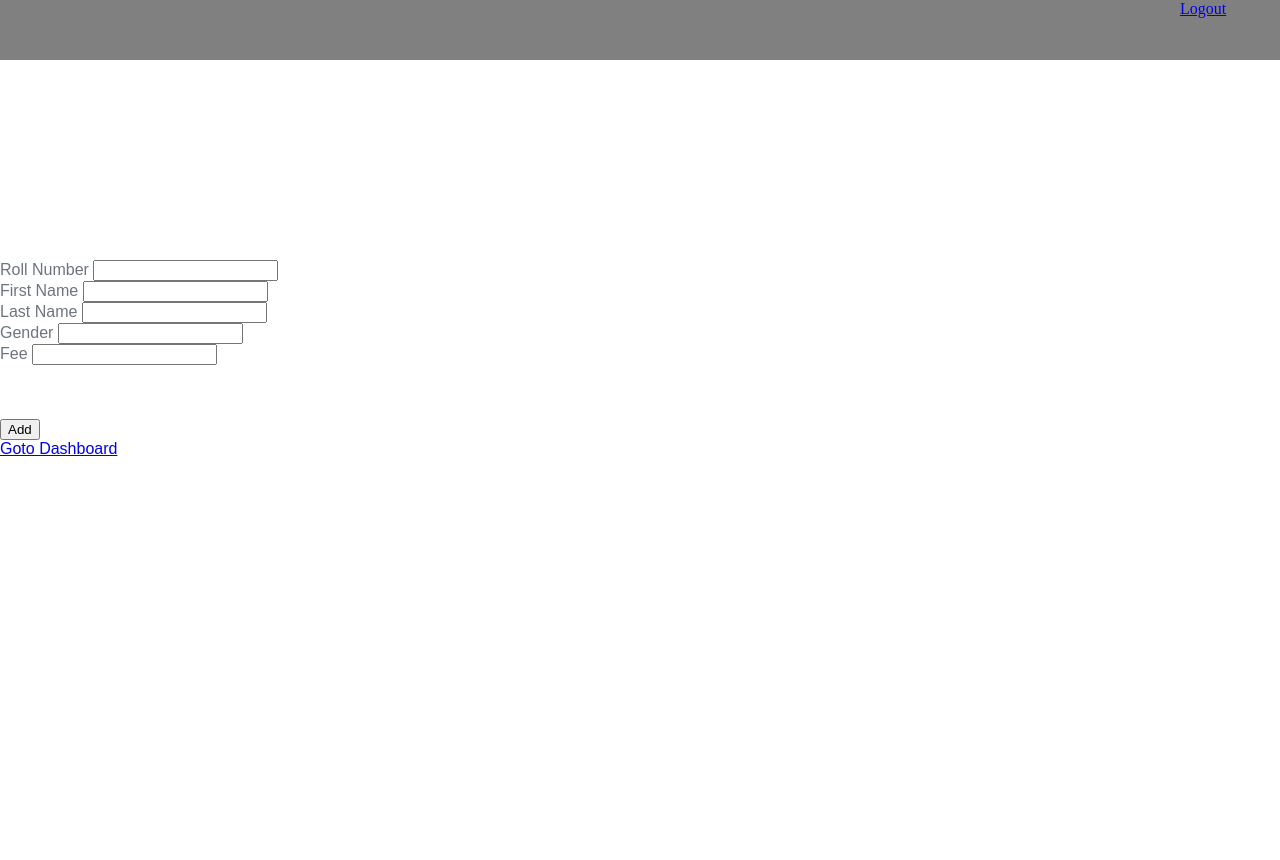
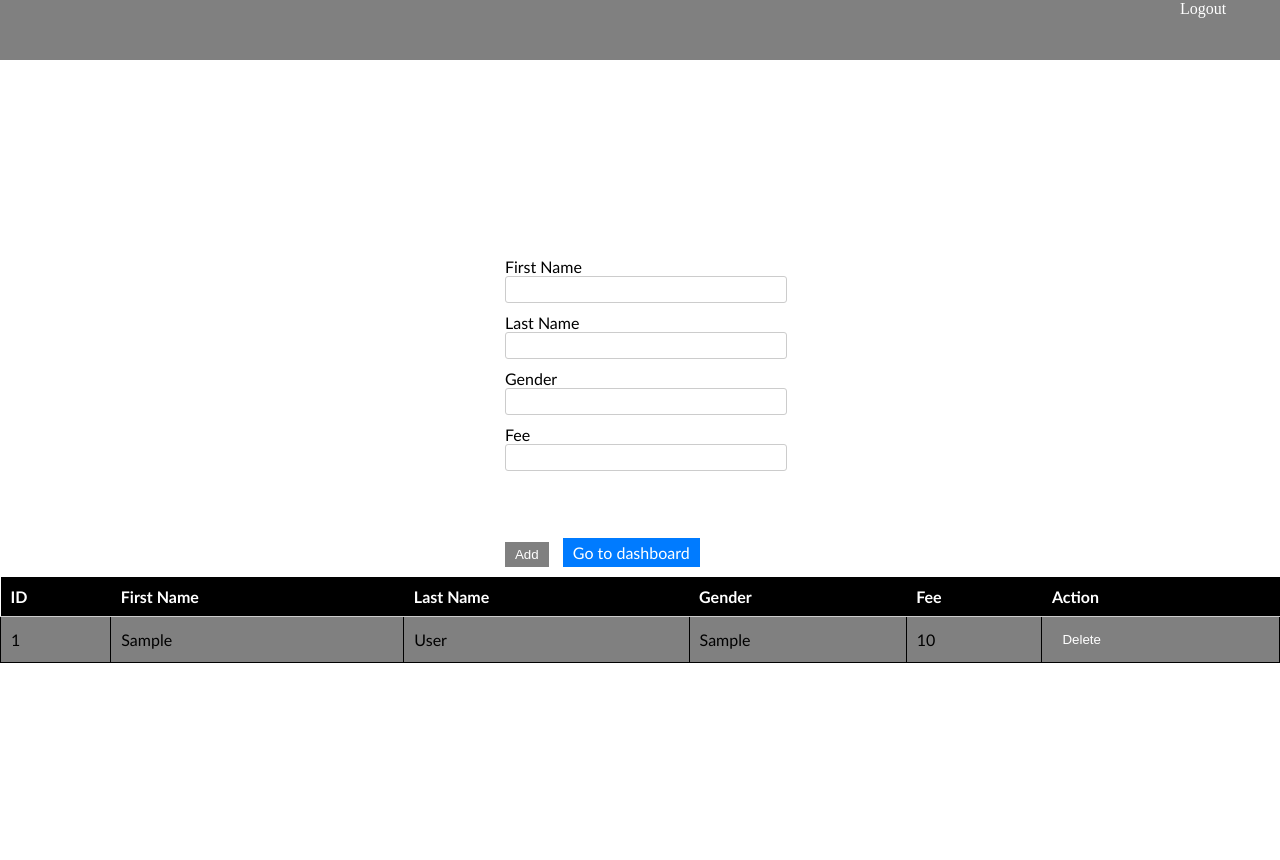
Before and after one commit to Younus86/Tech-Course, a PHP site: page /basephp/edit.php in a window 1280 px wide. Before the commit the page ends 456 px from the top, so only its background shows below. Run offline with PHP 8.4, Linux system fonts and the light colour scheme; tables that the repository leaves empty or names only in its code hold one stand-in row (values such as "Sample post"); data that the repository does not hold is empty.

Commit message:
Complete PHP CRUD Codes

```diff
--- a/assets/css/style.css
+++ b/assets/css/style.css
@@ -1,7 +1,7 @@
 body {
   clear: both;
-  margin: 0px;
-  padding: 0px;
+  margin: 0;
+  padding: 0;
 }
 .menu {
   height: 60px;
@@ -13,33 +13,79 @@ body {
   color: black;
 }
 .content {
-  width: 60%;
-  margin: 0 auto;
-  padding-top: 200px;
+  font-family: 'Trebuchet MS', 'Lucida Sans Unicode', 'Lucida Grande', 'Lucida Sans', Arial, sans-serif;
+  flex-direction: column;
+  /* Change flex direction to column */
+  align-items: flex-start;
+  display: flex;
+  justify-content: center;
+  align-items: center;
+  height: 100vh;
+  /* Added height to center vertically */
 }
 .content td {
-  border-bottom: 1px solid black ;
+  border: 1px solid black;
+  background: grey;
 }
-.content {
+.btn {
+  padding: 5px 10px;
+  background: green;
+  color: white;
+  text-decoration: none;
+}
+.btn:default {
+  background: green;
+  color: aliceblue;
+}
+.ib {
+  display: inline-block;
+}
+/* Table Styling */
+table {
   width: 100%;
   border-collapse: collapse;
-  font-family: Arial, sans-serif;
-  color: #6c757d;
-  margin-bottom: 20px;
 }
-.content th {
+table th,
+table td {
+  padding: 10px;
+  text-align: left;
+  border-bottom: 1px solid #ccc;
+}
+table th {
+  background-color: black;
+  color: #fff;
+}
+.field-group {
+  margin-bottom: 10px;
+}
+.field-group .ib {
+  margin-bottom: 10px;
+}
+input[type="text"] {
+  width: 100%;
+  padding: 5px;
+  border: 1px solid #ccc;
+  border-radius: 3px;
+}
+input[type="submit"] {
+  padding: 5px 10px;
+  background-color: grey;
+  color: #fff;
+  border: none;
+  cursor: pointer;
+}
+a.btn {
+  display: inline-block;
+  padding: 5px 10px;
+  margin-left: 10px;
   background-color: #007bff;
   color: #fff;
-  padding: 10px;
-  text-align: left;
+  text-decoration: none;
 }
-.content td {
-  border: 1px solid #6c757d;
-  padding: 10px;
+.logout a {
+  color: white;
+  text-decoration: none;
 }
-.content tr:nth-child(even) {
-  background-color: #f2f2f2;
+.logout a:hover {
+  text-decoration: underline;
 }
-.content tr:hover {
-  background-color: #e0e0e0;
-}
--- a/assets/css/style.less
+++ b/assets/css/style.less
@@ -1,53 +1,105 @@
-body{
+body {
     clear: both;
-    margin: 0px;
-    padding: 0px;
+    margin: 0;
+    padding: 0;
   }
 
-.menu{
+  .menu {
     height: 60px;
     background: grey;
-    .user{
+  }
+
+  .menu .user {
     width: 100px;
     float: right;
     color: black;
   }
-}
-.content{
-    width: 60%;
-    margin: 0 auto;
-    padding-top: 200px;
+
+  .content {
+    font-family: 'Trebuchet MS', 'Lucida Sans Unicode', 'Lucida Grande', 'Lucida Sans', Arial, sans-serif;
+    flex-direction: column; /* Change flex direction to column */
+    align-items: flex-start;
+    display: flex;
+    justify-content: center;
+    align-items: center;
+    height: 100vh; /* Added height to center vertically */
     td{
-        border-bottom: 1px solid black ;
+        border: 1px solid black;
+        background: grey;
     }
   }
-@primary-color: #007bff;
-@secondary-color: #6c757d;
 
-.content {
+
+  .btn {
+    padding: 5px 10px;
+    background: green;
+    color: white;
+    text-decoration: none;
+  }
+
+  .btn:default {
+    background: green;
+    color: aliceblue;
+  }
+
+  .ib {
+    display: inline-block;
+  }
+
+  /* Table Styling */
+  table {
     width: 100%;
     border-collapse: collapse;
-  font-family: Arial, sans-serif;
-  color: @secondary-color;
-  margin-bottom: 20px;
+  }
 
-  th {
-    background-color: @primary-color;
-    color: #fff;
+  table th,
+  table td {
     padding: 10px;
     text-align: left;
+    border-bottom: 1px solid #ccc;
   }
 
-  td {
-    border: 1px solid @secondary-color;
-    padding: 10px;
+  table th {
+    background-color: black;
+    color: #fff;
   }
 
-  tr:nth-child(even) {
-    background-color: #f2f2f2;
+  .field-group {
+    margin-bottom: 10px;
+  }
+  .field-group .ib{
+    margin-bottom: 10px;
   }
 
-  tr:hover {
-    background-color: #e0e0e0;
+  input[type="text"] {
+    width: 100%;
+    padding: 5px;
+    border: 1px solid #ccc;
+    border-radius: 3px;
   }
+
+  input[type="submit"] {
+    padding: 5px 10px;
+    background-color: grey;
+    color: #fff;
+    border: none;
+    cursor: pointer;
   }
+
+  a.btn {
+    display: inline-block;
+    padding: 5px 10px;
+    margin-left: 10px;
+    background-color: #007bff;
+    color: #fff;
+    text-decoration: none;
+  }
+
+  .logout a {
+    color: white;
+    text-decoration: none;
+  }
+
+  .logout a:hover {
+    text-decoration: underline;
+  }
--- a/edit.php
+++ b/edit.php
@@ -1,233 +1,189 @@
 <?php
+error_reporting(E_ALL);
+ini_set('display_errors', 1);
 
 include 'config/db.php';
+
 $row = array(
-    'roll_num' => '',
+    'id' => '',
     'first_name' => '',
     'last_name' => '',
     'gender' => '',
     'fee' => '',
 );
 
+if (!empty($_GET['id'])) {
+    $edit_id = $_GET['id'];
 
-if (!empty($_GET['add'])) {
-    $add = 1;
-}
-if (!empty($_GET['edit'])) {
-    $edit = 1;
-}
-if (!empty($_GET['id'])) {
-    $id = $_GET['id'];
-}
+    mysqli_select_db($conn, $dbname);
 
-
-if (!empty($_GET['rollnumber'])) {
-    $form_data = 1;
-    $roll_number = !empty($_GET['rollnumber']) ? $_GET['rollnumber'] : '';
-    $first_name = !empty($_GET['first_name']) ? $_GET['first_name'] : '';
-    $last_name = !empty($_GET['last_name']) ? $_GET['last_name'] : '';
-    $gender = !empty($_GET['gender']) ? $_GET['gender'] : '';
-    $fee = !empty($_GET['fee']) ? $_GET['fee'] : '';
-}
-
-
-
-
-if ($add) {
-
-    if (!empty($_GET['rollnumber'])) {
-        // Adding a new record form
-    }
-}
-
-if ($adit) {
-
-    if (!empty($_GET['rollnumber'])) {
-        // Updating a new record with form
-    }
-}
-
-
-
-
-
-if ($id) {
-
-    $sql = "select * from tbl_student where id=" . $id;
-
-
+    $sql = 'SELECT * FROM tbl_students WHERE id=' . $edit_id;
     $result = $conn->query($sql);
 
     if ($result->num_rows > 0) {
         $row = $result->fetch_assoc();
     }
-
-
 }
 
+if ($_SERVER['REQUEST_METHOD'] === 'POST') {
+    if (!empty($_POST['action'])) {
+        $action = $_POST['action'];
 
-// run for add /edit form
+        if ($action === 'update') {
+            if (!empty($_POST['updateid'])) {
+                // Update existing record
+                $update_id = $_POST['updateid'];
+                $first_name = $_POST['first_name'];
+                $last_name = $_POST['last_name'];
+                $gender = $_POST['gender'];
+                $fee = $_POST['fee'];
 
-if (!empty($_GET['rollnumber'])) {
-    $roll_number = !empty($_GET['rollnumber']) ? $_GET['rollnumber'] : '';
-    $first_name = !empty($_GET['first_name']) ? $_GET['first_name'] : '';
-    $last_name = !empty($_GET['last_name']) ? $_GET['last_name'] : '';
-    $gender = !empty($_GET['gender']) ? $_GET['gender'] : '';
-    $fee = !empty($_GET['fee']) ? $_GET['fee'] : '';
-}
-
-
-
-$sql = '';
-// Add new Record
-if (!empty($_GET['add']) && !empty($_GET['rollnumber'])) {
-
-    $sql = "insert into tbl_student (roll_num, first_name, last_name, gender, fee) Values ('" . $roll_number . "','" . $first_name . "','" . $last_name . "','" . $gender . "','" . $fee . "')";
-} elseif (!empty($_GET['edit'])) {
-
-    $sql = "update tbl_student SET first_name='" . $first_name . "', last_name='" . $last_name . "', gender='" . $gender . "', fee='" . $fee . "' where id=" . $update_id;
-}
-
-if ($sql) {
-    $result = $conn->query($sql);
-    if (!empty($_GET['add']) && $result) {
-        $id = $conn->insert_id;
-
-        echo "Added Succefully";
-    } elseif (!empty($_GET['edit']) && $result) {
-        $id = $_GET['id'];
-        echo "Updated Succesfully";
-    }
-} else {
-    //dashboard edit link
-    $id = !empty($_GET['id']) ? $_GET['id'] : '';
-}
-
-// read data
-
-
-if ($id) {
-
-    $sql = "select * from tbl_student where id=" . $id;
-
-
+                mysqli_select_db($conn, $dbname);
+                $sql = "UPDATE tbl_students SET first_name='$first_name', last_name='$last_name', gender='$gender', fee='$fee' WHERE id=$update_id";
                 $result = $conn->query($sql);
 
-    if ($result->num_rows > 0) {
-        $row = $result->fetch_assoc();
+                if ($result) {
+                    echo "Record Updated Successfully";
+                } else {
+                    echo "Update Failed: " . $conn->error;
                 }
+            }
+        } elseif ($action === 'add') {
+            // Add new record
+            $first_name = $_POST['first_name'];
+            $last_name = $_POST['last_name'];
+            $gender = $_POST['gender'];
+            $fee = $_POST['fee'];
 
+            mysqli_select_db($conn, $dbname);
+            $sql = "INSERT INTO tbl_students (first_name, last_name, gender, fee) VALUES ('$first_name', '$last_name', '$gender', '$fee')";
+            $result = $conn->query($sql);
 
+            if ($result) {
+                echo "Record Added Successfully";
+            } else {
+                echo "Add Failed: " . $conn->error;
             }
+        } elseif ($action === 'delete') {
+            if (!empty($_POST['deleteid'])) {
+                // Delete record
+                $delete_id = $_POST['deleteid'];
 
+                mysqli_select_db($conn, $dbname);
+                $sql = "DELETE FROM tbl_students WHERE id=$delete_id";
+                $result = $conn->query($sql);
 
-
-
-
-
-
-
-
+                if ($result) {
+                    echo "Record Deleted Successfully";
+                } else {
+                    echo "Delete Failed: " . $conn->error;
+                }
+            }
+        }
+    }
+}
 ?>
 
 <!DOCTYPE html>
-<!--[if lt IE 7]>      <html class="no-js lt-ie9 lt-ie8 lt-ie7"> <![endif]-->
-<!--[if IE 7]>         <html class="no-js lt-ie9 lt-ie8"> <![endif]-->
-<!--[if IE 8]>         <html class="no-js lt-ie9"> <![endif]-->
-<!--[if gt IE 8]>      <html class="no-js"> <!--<![endif]-->
 <html>
-
 <head>
     <meta charset="utf-8">
     <meta http-equiv="X-UA-Compatible" content="IE=edge">
     <title></title>
     <meta name="description" content="">
     <meta name="viewport" content="width=device-width, initial-scale=1">
-    <link rel="stylesheet" href="assets/css/style.css">
+    <link rel="stylesheet" href="assets\css\style.css">
 </head>
-
 <body>
-
     <div class="container">
-
         <div class="menu">
             <div class="user">
-                <div class="username">
-
-
+                <div class="Username">
+                    <!-- Placeholder for displaying the username -->
+                    <?php echo isset($edit_id) ? $edit_id : ''; ?>
                 </div>
                 <div class="logout">
-                    <a href="http://localhost/basephp/index.">Logout</a>
+                    <a href="http://localhost/basephp/index.html">Logout</a>
                 </div>
             </div>
-
         </div>
-
         <div class="content">
-
-            <form>
+            <form method="POST" action="<?php echo $_SERVER['PHP_SELF']; ?>">
                 <div class="field-group">
-                    <lable>Roll Number</label>
-                        <input type="text" name="rollnumber" value="<?php echo $row['roll_num']; ?>" />
+                    <label>First Name</label>
+                    <input type="text" name="first_name" value="<?php echo $row['first_name']; ?>"/>
                 </div>
-
                 <div class="field-group">
-                    <lable>First Name</label>
-                        <input type="text" name="first_name" value="<?php echo $row['first_name']; ?>" />
+                    <label>Last Name</label>
+                    <input type="text" name="last_name" value="<?php echo $row['last_name']; ?>"/>
                 </div>
-
                 <div class="field-group">
-                    <lable>Last Name</label>
-                        <input type="text" name="last_name" value="<?php echo $row['last_name']; ?>" />
-                </div>
-
-                <div class="field-group">
-                    <lable>Gender</label>
+                    <label>Gender</label>
                     <input type="text" name="gender" value="<?php echo $row['gender']; ?>" />
                 </div>
-
                 <div class="field-group">
-                    <lable>Fee</label>
-                        <input type="text" name="fee" value="<?php echo $row['fee']; ?>" />
+                    <label>Fee</label>
+                    <input type="text" name="fee" value="<?php echo $row['fee']; ?>"/>
                 </div>
 
                 <br><br><br>
 
                 <div class="field-group ib">
-                    <?php
-                    if (!empty($_GET['id'])) {
-                        ?>
-                        <input type="hidden" name="id" value="<?php echo $row['id']; ?>" />
-                        <input type="hidden" name="edit" value="1" />
+                    <?php if (isset($edit_id)): ?>
+                        <input type="hidden" name="updateid" value="<?php echo $edit_id; ?>" />
+                        <input type="hidden" name="action" value="update" />
                         <input type="submit" value="Update">
-                        <?php
-                    } else {
-                        ?>
+                    <?php else: ?>
+                        <input type="hidden" name="action" value="add" />
+                        <input type="submit" name="add" value="Add">
+                    <?php endif; ?>
 
-                        <input type="hidden" name="add" value="1">
-                        <input type="submit" value="Add">
-
-                        <?php
-                    }
-
-                    ?>
+                    <a class="btn" href="dashboard.php">Go to dashboard</a>
                 </div>
-
-                <div class="field-group ib">
-                    <a class="btn btn-default" href="dashboard.php">Goto Dashboard</a>
-                </div>
-
             </form>
 
+            <table>
+                <thead>
+                    <tr>
+                        <th>ID</th>
+                        <th>First Name</th>
+                        <th>Last Name</th>
+                        <th>Gender</th>
+                        <th>Fee</th>
+                        <th>Action</th>
+                    </tr>
+                </thead>
+                <tbody>
+                    <?php
+                    mysqli_select_db($conn, $dbname);
+                    $sql = 'SELECT * FROM tbl_students';
+                    $result = $conn->query($sql);
+
+                    if ($result->num_rows > 0) {
+                        while ($row = $result->fetch_assoc()) {
+                            echo "<tr>";
+                            echo "<td>" . $row['id'] . "</td>";
+                            echo "<td>" . $row['first_name'] . "</td>";
+                            echo "<td>" . $row['last_name'] . "</td>";
+                            echo "<td>" . $row['gender'] . "</td>";
+                            echo "<td>" . $row['fee'] . "</td>";
+                            echo "<td>
+                                <form method='POST' action='".$_SERVER['PHP_SELF']."'>
+                                    <input type='hidden' name='deleteid' value='".$row['id']."' />
+                                    <input type='hidden' name='action' value='delete' />
+                                    <input type='submit' value='Delete' onclick=\"return confirm('Are you sure you want to delete this record?');\">
+                                </form>
+                            </td>";
+                            echo "</tr>";
+                        }
+                    } else {
+                        echo "<tr><td colspan='6'>No records found</td></tr>";
+                    }
+                    ?>
+                </tbody>
+            </table>
         </div>
-
-
     </div>
+</body>
+</html>
                     <!--[if lt IE 7]>
-            <p class="browsehappy">You are using an <strong>outdated</strong> browser. Please <a href="#">upgrade your browser</a> to improve your experience.</p>
-        <![endif]-->
-
-    <script src="" async defer></script>
-</body>
-
-</html>
```
Also changed, not shown: dashboard.php (+11 -0 lines). Lines whose indentation alone changed are shown as unchanged.
